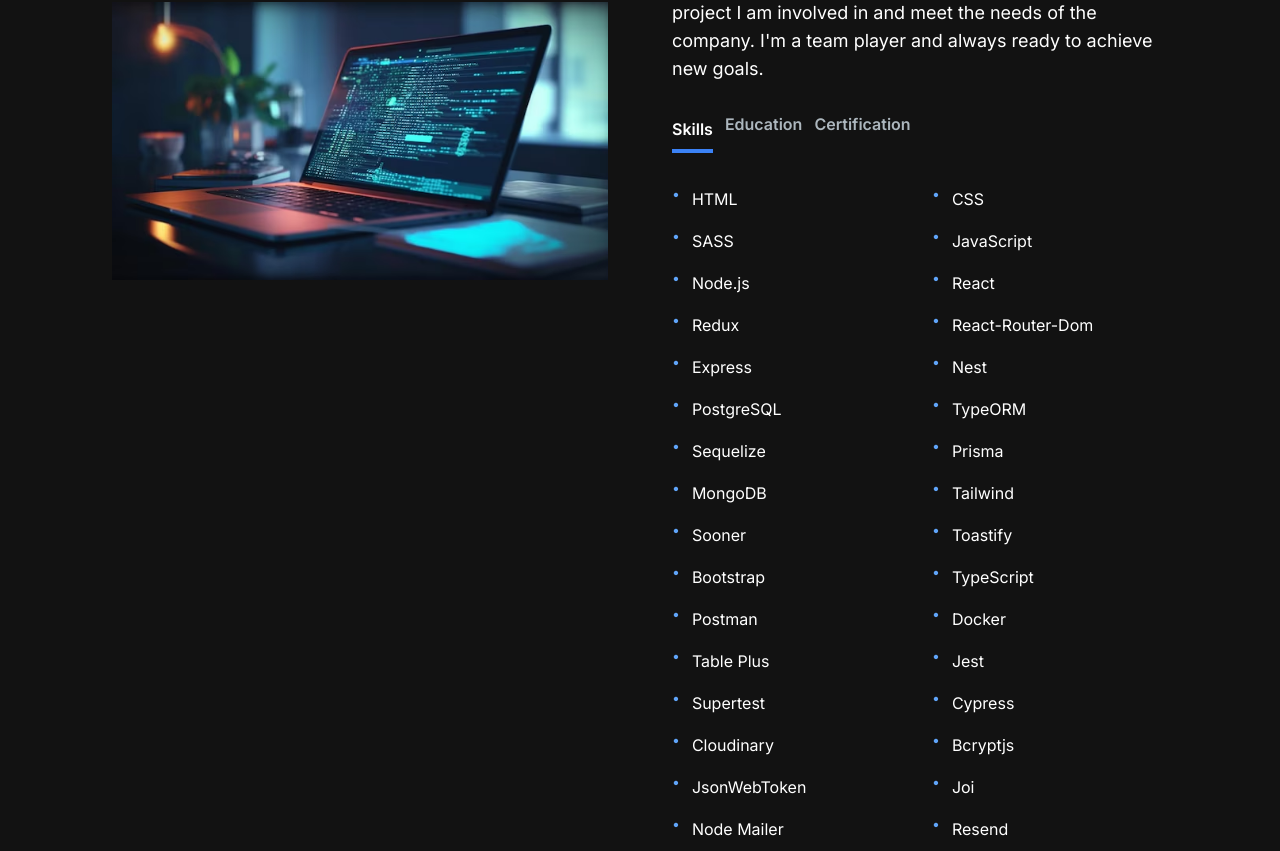
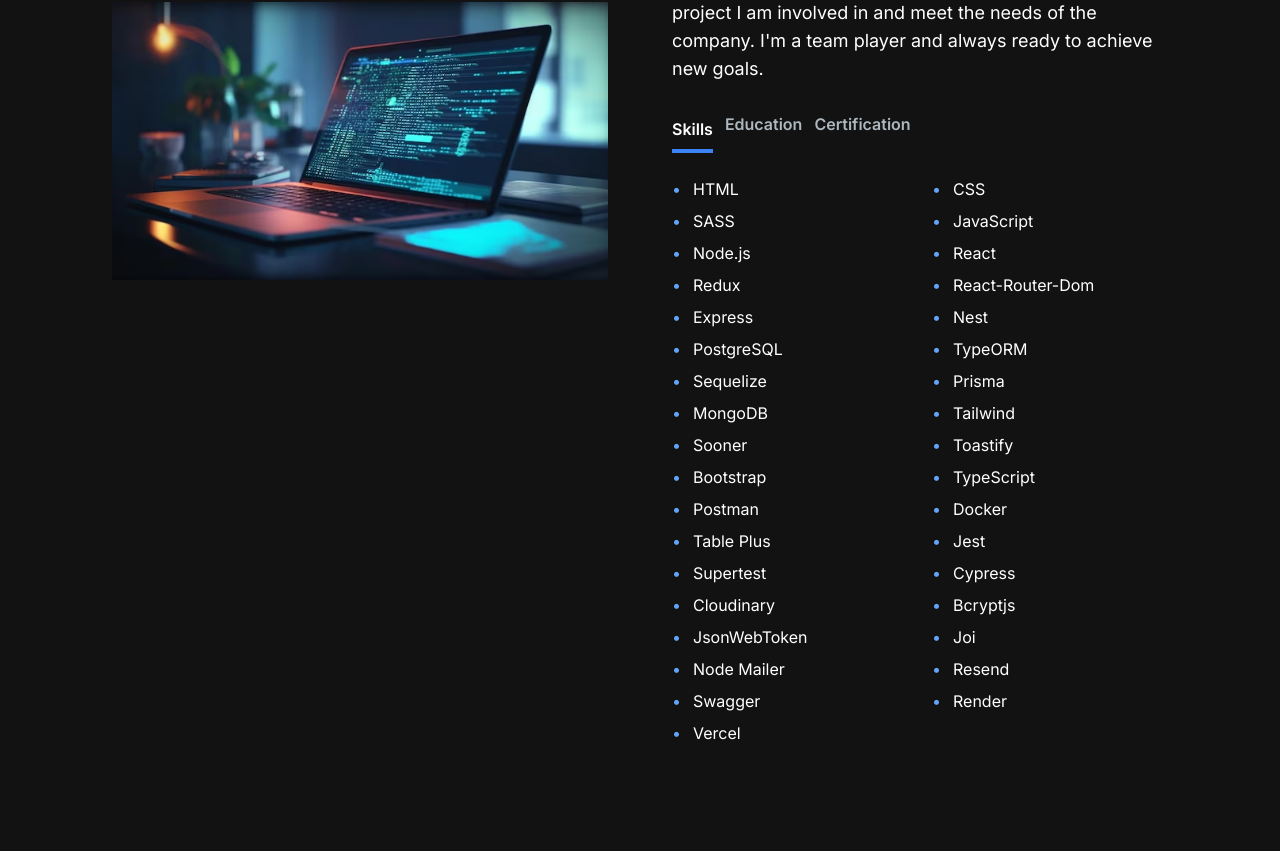
Before and after one commit to Javierdigital85/portfolioNextjs, a Next.js app in the folder portfolio-website/: page / in a window 1280 px wide. Shown: the part 1149-2000 px from the top of the page. Built offline with nearby package versions, Linux system fonts and the light colour scheme; no server answers.

Commit message:
change skills styles

```diff
--- a/portfolio-website/app/components/AboutSection.jsx
+++ b/portfolio-website/app/components/AboutSection.jsx
@@ -54,14 +54,13 @@
     >
       {skills.map((skill, index) => (
         <div key={index} className="flex items-center">
-          <span className="text-blue-400 mr-3 text-sm">•</span>
-          <span className="text-white text-sm sm:text-base">{skill}</span>
+          <span className="text-blue-400 mr-3">•</span>
+          <span>{skill}</span>
         </div>
       ))}
     </div>
   );
 };
-
 const TAB_DATA = [
   {
     title: "Skills",
```
